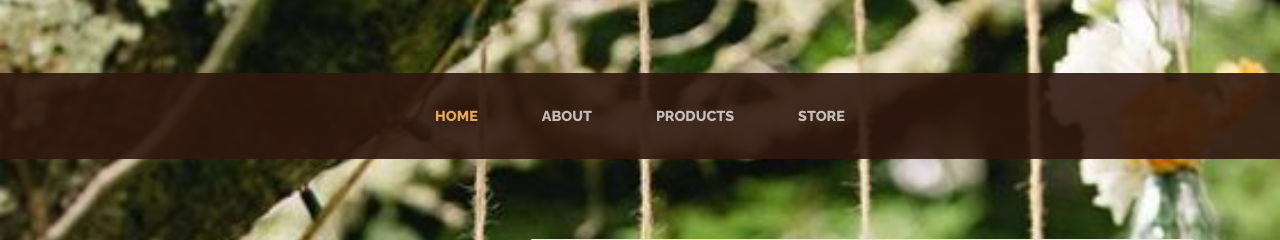
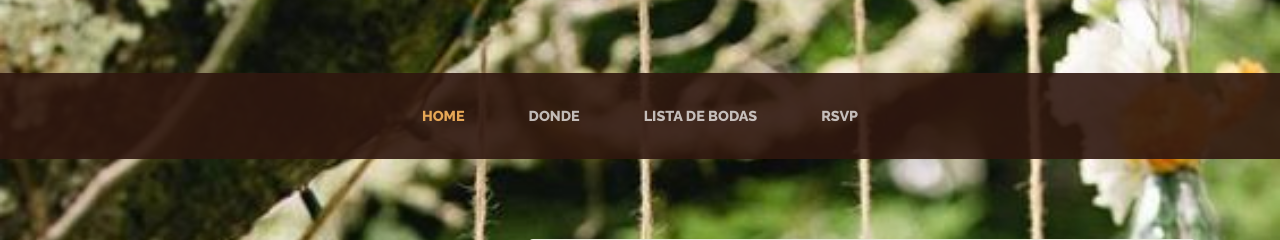
Before and after one commit to flaminic/celiyfede, a Flask app: page / in a window 1280 px wide. Shown: the part 327-567 px from the top of the page. Run offline with Flask 2, Linux system fonts and the light colour scheme; some libraries are stand-ins or nearby versions.

Commit message:
adding roots for other pages

```diff
--- a/app.py
+++ b/app.py
@@ -6,9 +6,17 @@ app = Flask(__name__)
 def home():
     return  render_template('index.html')
 
-@app.route("/about")
-def about():
-    return  render_template('about.html')
+@app.route("/lougar")
+def lougar():
+    return 'Put something here'
+
+@app.route("/bodas")
+def bodas():
+    return 'Put something here'
+
+@app.route("/rsvp")
+def rsvp():
+    return 'Put something here'
 
 
 if __name__ == "__main__":
--- a/templates/index.html
+++ b/templates/index.html
@@ -44,13 +44,13 @@
               </a>
             </li>
             <li class="nav-item px-lg-4">
-              <a class="nav-link text-uppercase text-expanded" href="about.html">About</a>
+              <a class="nav-link text-uppercase text-expanded" href="/lougar">Donde</a>
             </li>
             <li class="nav-item px-lg-4">
-              <a class="nav-link text-uppercase text-expanded" href="products.html">Products</a>
+              <a class="nav-link text-uppercase text-expanded" href="/bodas">Lista de bodas</a>
             </li>
             <li class="nav-item px-lg-4">
-              <a class="nav-link text-uppercase text-expanded" href="store.html">Store</a>
+              <a class="nav-link text-uppercase text-expanded" href="/rsvp">RSVP</a>
             </li>
           </ul>
         </div>
```
